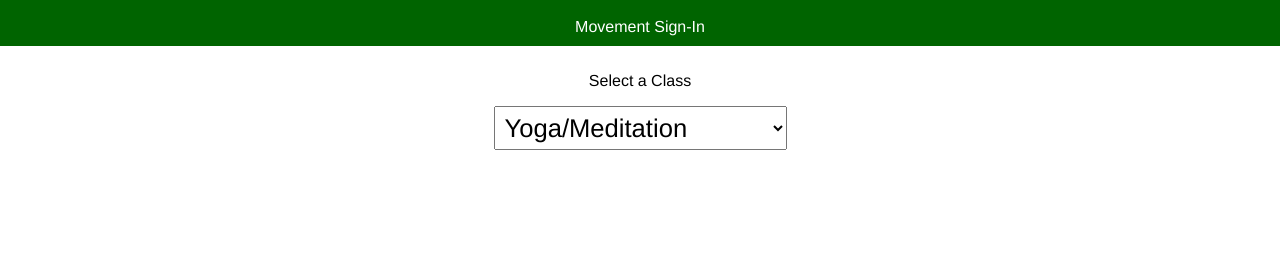
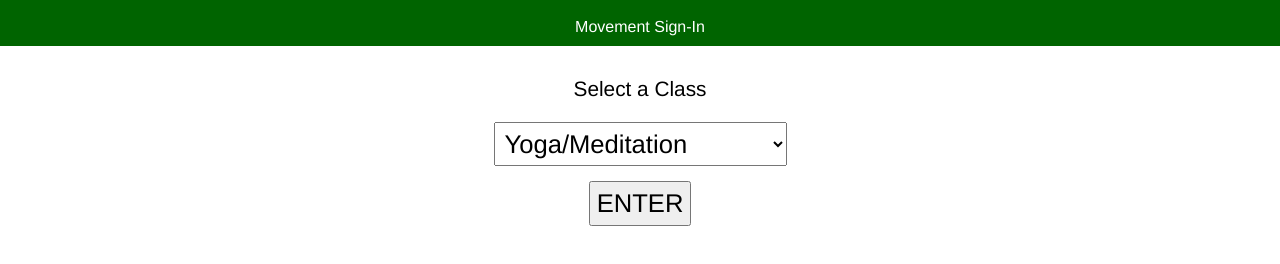
Before and after one commit to Grickl3/movement-sign-in, a plain HTML site: page index.html in a window 1280 px wide. Drawn offline with Linux system fonts and the light colour scheme.

Commit message:
added enter button

```diff
--- a/index.html
+++ b/index.html
@@ -5,6 +5,7 @@
 	<meta name="viewport" content="width=device-width, initial-scale=1">
 	<link rel="stylesheet" type="text/css" href="styles/brand.css">
 	<link rel="stylesheet" type="text/css" href="styles/layout.css">
+	<link rel="stylesheet" type="text/css" href="styles/form-styles.css">
 </head>
 <body>
 
@@ -13,6 +14,7 @@
 	</div>
 
 	<div class="stuff">
+		<div id="class-type-view" class="view">
 			<p>Select a Class</p>
 			<select class="dropdown">
 				<option id="yoga">Yoga/Meditation</option>
@@ -20,6 +22,21 @@
 				<option id="fightin">Martial Arts</option>
 				<option id="development">Personal Development</option>
 			</select>
+
+			<button class="button">ENTER</button>
+		</div><!-- CLASS TYPE VIEW -->
+
+		<div id="class-selection-views" class="hidden">
+
+			<div id="yoga-selection-view"></div><!-- YOGA SELECTION VIEW -->
+
+			<div id="dance-selection-view"></div><!-- DANCE SELECTION VIEW -->
+
+			<div id="fightin-selection-view"></div><!-- FIGHTIN SELECTION VIEW -->
+
+			<div id="development-selection-view"></div><!-- DEVELOPMENT SELECTION VIEW -->
+
+		</div><!-- CLASS SELECTION VIEWS -->
 	</div>
 
 </body>
--- a/styles/brand.css
+++ b/styles/brand.css
@@ -3,3 +3,7 @@
 * {
 	font-family: Helvetica, sans-serif;
 }
+
+p {
+	font-size: 1.3rem;
+}
--- /dev/null
+++ b/styles/form-styles.css
@@ -0,0 +1,13 @@
+
+
+
+.dropdown {
+	padding: 6px;
+	font-size: 1.6rem;
+}
+
+.button {
+	margin: 15px 0;
+	padding: 6px;
+	font-size: 1.6rem;
+}
--- a/styles/layout.css
+++ b/styles/layout.css
@@ -1,4 +1,7 @@
 
+
+
+.hidden { display: none; }
 
 .top {
 	margin: -10px;
@@ -15,7 +18,8 @@
 	margin: 20px;
 }
 
-.dropdown {
-	padding: 6px;
-	font-size: 1.6rem;
+.view {
+	display: flex;
+	align-items: center;
+	flex-direction: column;
 }
```
Lines whose indentation alone changed are shown as unchanged.
